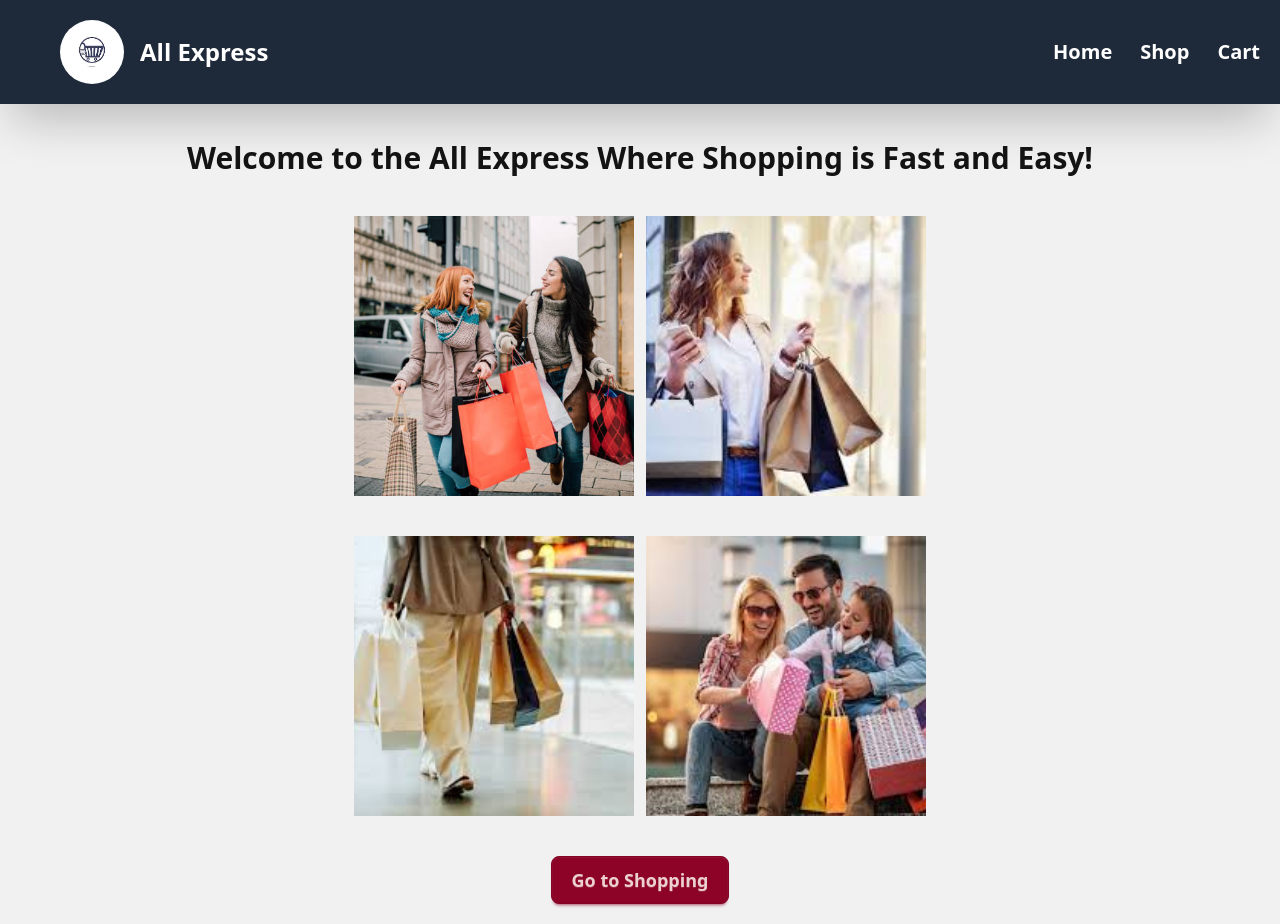
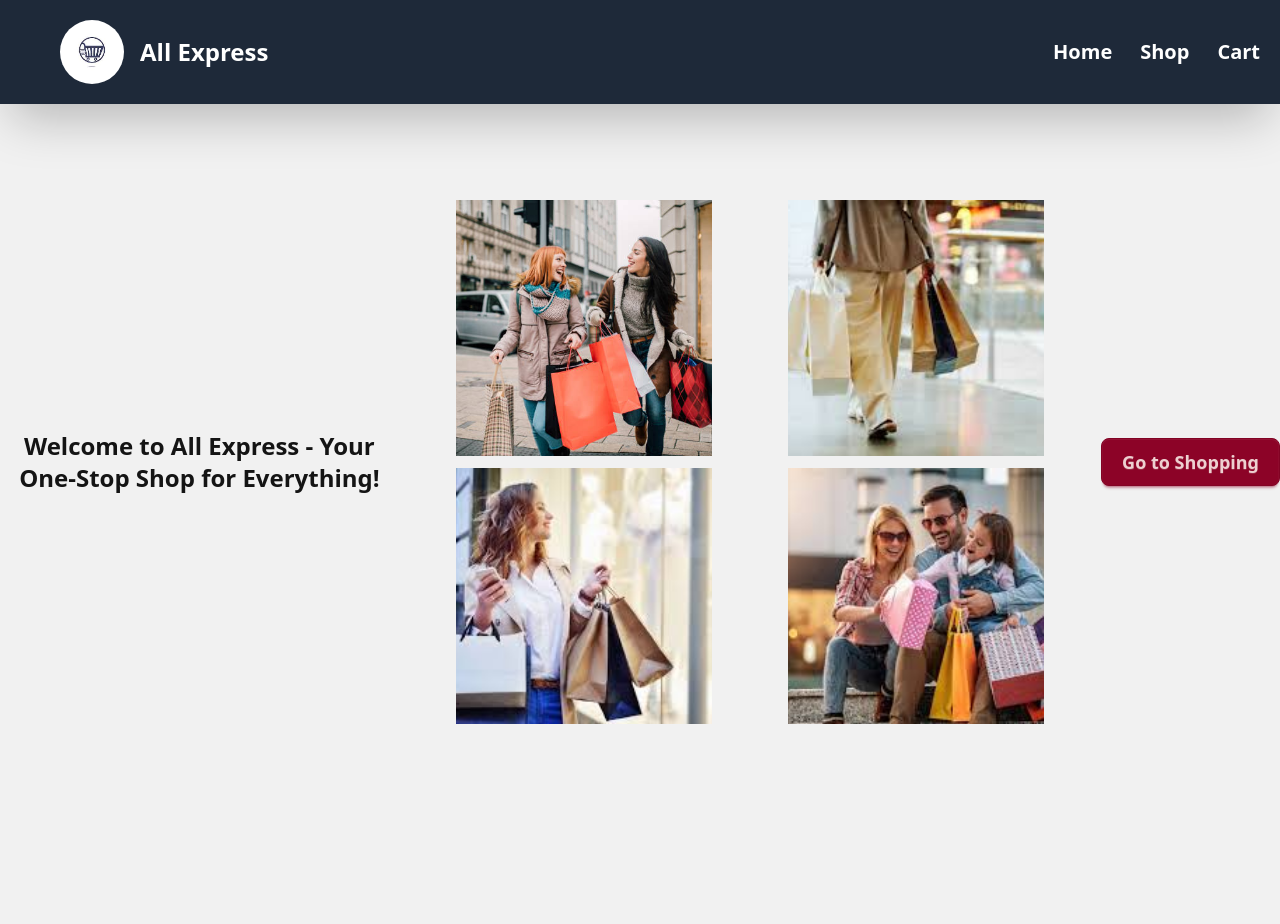
Before and after one commit to NebiyuCS50/All-Express, a React (Vite) app: page / in a window 1280 px wide. After the commit the page ends 800 px from the top, so only its background shows below. Built offline with nearby package versions, Linux system fonts and the light colour scheme.

Commit message:
Refactor Home component layout for improved structure and styling

```diff
--- a/src/components/Home.jsx
+++ b/src/components/Home.jsx
@@ -8,8 +8,8 @@ import Logo from "../assets/Logo.jpeg";
 
 const Home = () => {
   return (
-    <div>
-      <nav className="bg-gray-800 p-10 absolute top-0 left-0 right-0 flex justify-between items-center gap-7 shadow-2xl lg:p-5">
+    <div className="overflow-x-hidden">
+      <nav className="bg-gray-800 p-5 flex justify-between items-center shadow-2xl lg:p-5">
         <div className="flex items-center gap-2 -ml-2.5 lg:ml-10 lg:gap-4 lg:text-xl ">
           <img
             src={Logo}
@@ -39,41 +39,41 @@ const Home = () => {
           </a>
         </div>
       </nav>
-      <div className="flex flex-col items-center justify-center gap-6 h-screen  lg:gap-10 lg:mt-35 lg:h-auto">
-        <h1 className="text-3xl font-bold text-center">
-          Welcome to the All Express Where Shopping is Fast and Easy!
+      <div className="flex flex-col items-center justify-center gap-6 lg:flex-row lg:gap-10 pt-24">
+        <h1 className="text-2xl font-bold text-center">
+          Welcome to All Express - Your One-Stop Shop for Everything!
         </h1>
-        <div className="flex gap-3 justify-center ">
+
+        <div className="flex gap-3 justify-center flex-wrap">
           <img
             src={Img1}
             alt="Shopping Cart"
-            className="w-40 h-40 lg:w-70 lg:h-70 object-cover"
+            className="w-40 h-40 lg:w-64 lg:h-64 object-cover"
           />
           <img
             src={Img2}
             alt=""
-            className="object-cover w-40 h-40 lg:w-70 lg:h-70"
+            className="object-cover w-40 h-40 lg:w-64 lg:h-64"
           />
         </div>
-        <div className="flex gap-3 justify-center">
+
+        <div className="flex gap-3 justify-center flex-wrap">
           <img
             src={Img3}
             alt="Shopping Cart"
-            className="w-40 h-40 lg:w-70 lg:h-70 object-cover"
+            className="w-40 h-40 lg:w-64 lg:h-64 object-cover"
           />
           <img
             src={Img4}
             alt=""
-            className="object-cover w-40 h-40 lg:w-70 lg:h-70"
+            className="object-cover w-40 h-40 lg:w-64 lg:h-64"
           />
         </div>
-        <button className="btn btn-lg btn-primary lg:mb-5">
-          Go to Shopping
-        </button>
+
+        <button className="btn btn-lg btn-primary">Go to Shopping</button>
       </div>
     </div>
   );
 };
 
 export default Home;
-// ...existing code...
```
